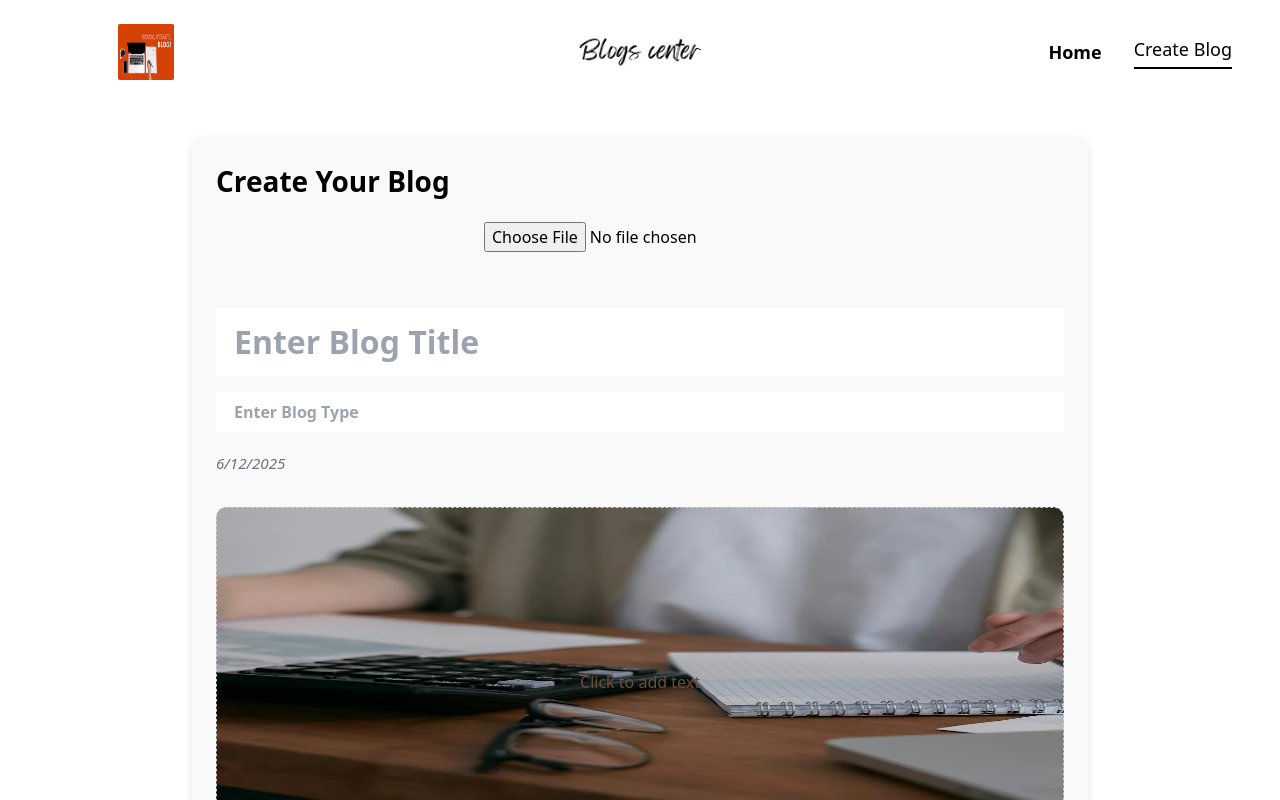
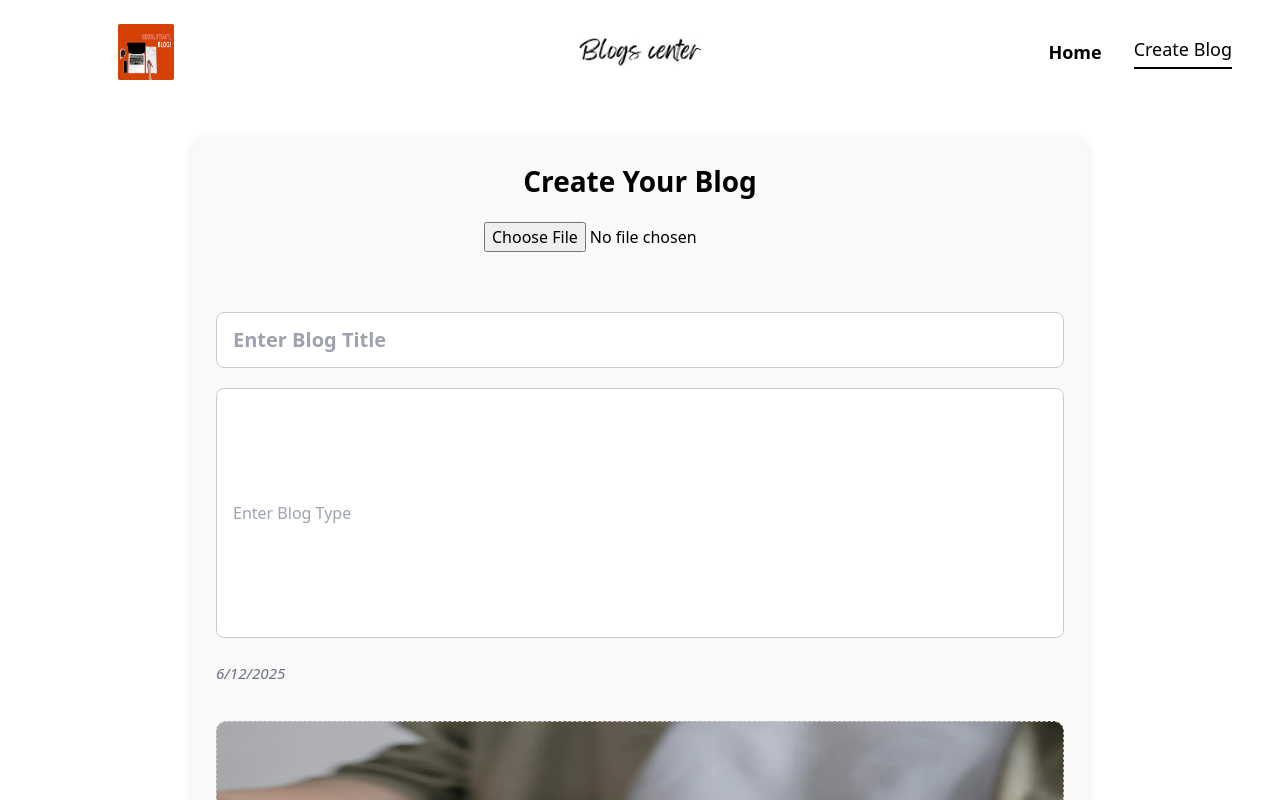
Before and after one commit to SANTHOSH0801/BLOGPROJECT, a React (Vite) app in the folder frontendblogproject/: page /BlogCreation in a window 1280 px wide. Shown: the top 800 px of the page. Built offline with nearby package versions, Linux system fonts and the light colour scheme.

Commit message:
Update SingleEditBlog.css

```diff
--- a/frontendblogproject/src/css/SingleEditBlog.css
+++ b/frontendblogproject/src/css/SingleEditBlog.css
@@ -9,9 +9,7 @@
 
 .website-name {
     height: 60px;
-    /* Increase height as needed */
     width: auto;
-    /* Maintain aspect ratio */
     display: block;
 }
 
@@ -26,24 +24,57 @@
     font-size: 1.75rem;
     font-weight: bold;
     margin-bottom: 1.25rem;
+    text-align: center;
 }
 
 .blog-form {
     display: flex;
     flex-direction: column;
-    gap: 1rem;
+    gap: 20px;
+    margin-top: 20px;
 }
 
+/* Title input styling */
+.editable-text {
+    width: 100%;
+    font-size: 1.25rem;
+    font-weight: 600;
+    padding: 0.75rem 1rem;
+    border: 1px solid #ccc;
+    border-radius: 8px;
+    outline: none;
+    background-color: #fff;
+    box-sizing: border-box;
+    transition: border 0.3s ease;
+}
 
-.editable-text {
-    font-size: 2rem;
-    font-weight: bold;
+.editable-text:focus {
+    border: 2px solid #38bdf8;
+    background-color: #f0f9ff;
+}
+
+/* Blog content textarea styling */
+.editable-text-blog {
+    width: 100%;
+    height: 250px;
+    /* Fixed height */
+    font-size: 1rem;
+    font-weight: 500;
+    padding: 1rem;
+    border: 1px solid #ccc;
+    border-radius: 8px;
     outline: none;
-    padding: 0.5rem 1rem;
-    border: 2px dashed transparent;
+    resize: none;
+    /* Prevent stretch */
+    background-color: #fff;
+    box-sizing: border-box;
     transition: border 0.3s ease;
-    min-height: 40px;
-    cursor: text;
+    line-height: 1.6;
+}
+
+.editable-text-blog:focus {
+    border: 2px solid #38bdf8;
+    background-color: #f0f9ff;
 }
 
 .error-message {
@@ -51,31 +82,6 @@
     font-size: 0.85rem;
     margin-left: 0.5rem;
     display: block;
-}
-
-.editable-text:focus {
-    border: 2px solid #38bdf8;
-    /* sky blue border when editing */
-    background-color: #f0f9ff;
-}
-
-
-.editable-text-blog {
-    font-size: 1rem;
-    font-weight: bold;
-    outline: none;
-    padding: 0.5rem 1rem;
-    border: 2px solid transparent;
-    transition: border 0.3s ease;
-    min-height: 10px;
-    cursor: text;
-    height: 40px;
-}
-
-.editable-text-blog:focus {
-    border: 2px solid #38bdf8;
-    /* sky blue border when editing */
-    background-color: #f0f9ff;
 }
 
 .blog-placeholder-container,
@@ -107,7 +113,6 @@
 .blog-date {
     font-size: 0.95rem;
     color: #6b7280;
-    /* Tailwind gray-500 */
     margin-top: 0.25rem;
     margin-bottom: 1rem;
     display: flex;
@@ -115,7 +120,6 @@
     gap: 0.5rem;
     font-style: italic;
 }
-
 
 .placeholder-image {
     width: 60px;
@@ -127,7 +131,6 @@
     font-size: 1rem;
     font-weight: 500;
     color: #6f4e37;
-    /* Tailwind sky-500 */
     cursor: pointer;
     text-decoration: none;
 }
@@ -135,7 +138,6 @@
 .placeholder-text:hover {
     text-decoration: underline;
 }
-
 
 .submit-btn {
     background-color: #facc24;
@@ -169,8 +171,7 @@
 
 .widgets {
     display: flex;
-    /* Make it flex container */
     justify-content: center;
-    /* Center children horizontally */
-    gap: 10px;
+    margin-top: 30px;
+    gap: 15px;
 }
```
